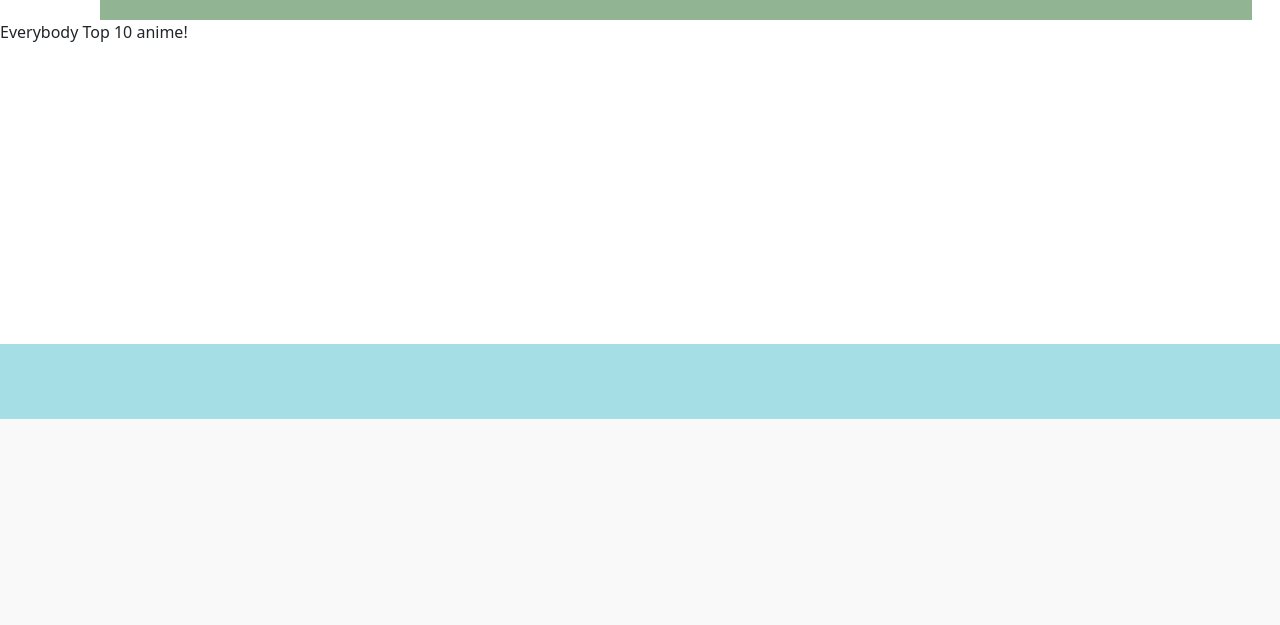
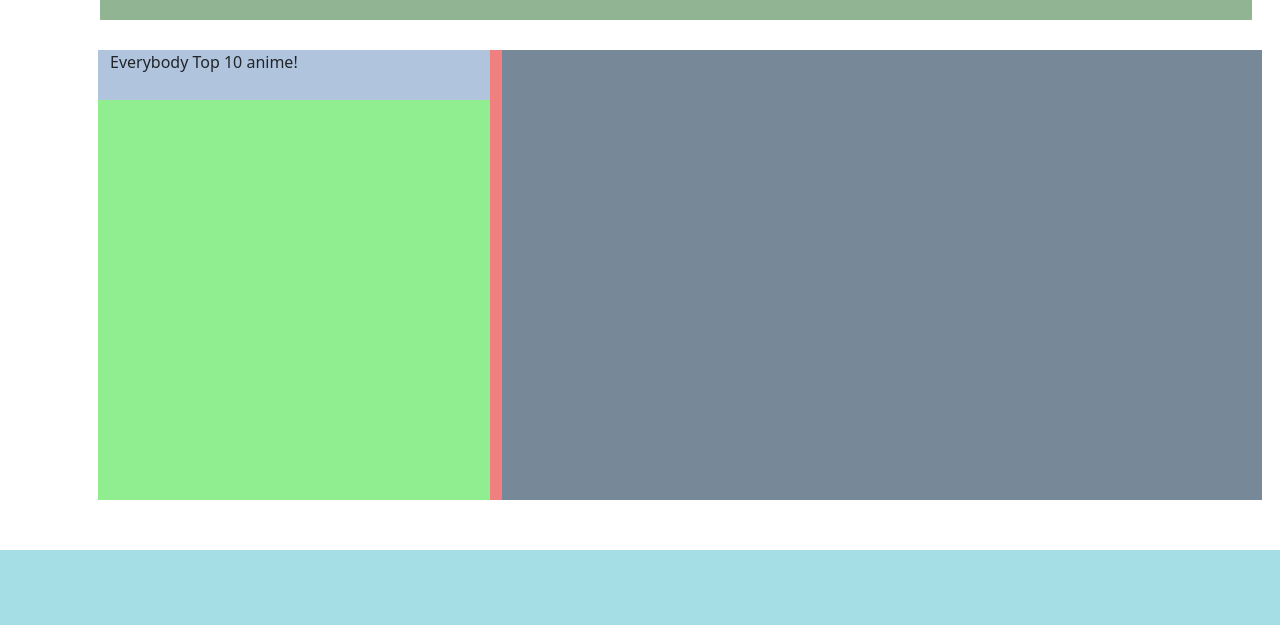
Before and after one commit to Ethan2023go/Anime_web, a PHP site: page / in a window 1280 px wide; the page is wider, and only the part inside the window is pictured. Shown: the part 2080-2705 px from the top of that part. Before the commit the page ends 2499 px from the top of that part, so only its background shows below. Run offline with PHP 8.4, Linux system fonts and the light colour scheme.

Commit message:
完成首頁 投票欄切版 & 後端頁面 navbar 滑動效果

```diff
--- a/css/css.css
+++ b/css/css.css
@@ -1,7 +1,8 @@
 .all{
     height: 200vh;
     background-size: cover;
-    background-color:#FCFAF2
+    background-color:#FCFAF2;
+    /* overflow: hidden;   */
     /* body級別的，記得別設寬度 */
 }
 .man{
@@ -24,6 +25,8 @@
 
 }
 .ifr_box{
+ width: 100%;
+ /* background-color: lightsalmon; */
  position: relative;
 }
 
@@ -31,8 +34,8 @@
 position: absolute;
 left: 0;
 top:0;
-height: 600px;
-width: 1400px;
+height: 100%;
+width: 100%;
 }
 
 .news{
@@ -119,7 +122,27 @@ width: 1400px;
 .foot{
     width: 100%;
     height: 75px;
-    margin-top: 300px;
+    margin-top: 50px;
     background-color:#A5DEE4;
     backdrop-filter: blur(5px) saturate(150%);
 }
+.vote{
+    width: 90%;
+    height: 450px;
+    background-color: lightcoral;
+    margin-top: 30px;
+    margin-left: 110px;
+    /* display: flex; */
+}
+ .vote_opt{
+    height: 400px;
+    background-color: lightgreen;
+}
+ .vote_pic{
+    height: 450px;
+    background-color: lightslategrey;
+}
+.vote_title{
+     height: 50px;
+     background-color: lightsteelblue;
+}
--- a/index.php
+++ b/index.php
@@ -4,7 +4,7 @@
 <head>
   <meta charset="UTF-8">
   <meta name="viewport" content="width=device-width, initial-scale=1.0">
-  <title>Document</title>
+  <title>首頁</title>
   <link href="https://cdn.jsdelivr.net/npm/bootstrap@5.3.2/dist/css/bootstrap.min.css" rel="stylesheet">
   <link rel="stylesheet" href="https://cdnjs.cloudflare.com/ajax/libs/font-awesome/6.4.2/css/all.min.css" integrity="sha512-z3gLpd7yknf1YoNbCzqRKc4qyor8gaKU1qmn+CShxbuBusANI9QpRohGBreCFkKxLhei6S9CQXFEbbKuqLg0DA==" crossorigin="anonymous" referrerpolicy="no-referrer" />
   <script src="https://cdn.jsdelivr.net/npm/bootstrap@5.3.2/dist/js/bootstrap.bundle.min.js"></script>
@@ -56,7 +56,7 @@
     <div class="animation_wall text-center ">
       <!-- iframe自動輪播 -->
       <div class="ifr_box">
-        <iframe class="border border-light mt-1" width="1400" height="600" src="https://www.youtube.com/embed/CMF3qeu7fHY?rel=0&autoplay=1&loop=1&playlist=CMF3qeu7fHY&mute=1&controls=0 " title="YouTube video player" frameborder="1" allow="accelerometer; autoplay; clipboard-write; encrypted-media; gyroscope; picture-in-picture; web-share" allowfullscreen></iframe>
+        <iframe class="border border-light mt-1" width="100%" height="100%" src="https://www.youtube.com/embed/CMF3qeu7fHY?rel=0&autoplay=1&loop=1&playlist=CMF3qeu7fHY&mute=1&controls=0 " title="YouTube video player" frameborder="1" allow="accelerometer; autoplay; clipboard-write; encrypted-media; gyroscope; picture-in-picture; web-share" allowfullscreen></iframe>
         <div class="mask">
 
         </div>
@@ -92,7 +92,8 @@
 
         <div class="card3">
           <div class="card_img">
-        <img class="C_img_size" src="./imgs/monster_world.jpg" alt="">        </div>
+            <img class="C_img_size" src="./imgs/monster_world.jpg" alt="">
+          </div>
           <div class="card_body">
             魔物獵人
           </div>
@@ -100,7 +101,8 @@
 
         <div class="card4">
           <div class="card_img">
-        <img class="C_img_size" src="./imgs/resident evil4.jpg" alt="">        </div>
+            <img class="C_img_size" src="./imgs/resident evil4.jpg" alt="">
+          </div>
           <div class="card_body">
             經典惡靈古堡
           </div>
@@ -129,8 +131,20 @@
     </div>
     <!-- vote-->
     <div class="vote">
-      <div class="">Everybody Top 10 anime!</div>
+      <div class="row">
+        <div class="col-4">
+          <div class="row">
+            <div class="co1 vote_title">Everybody Top 10 anime!</div>
 
+            <div class="col-12 vote_opt"></div>
+          </div>
+        </div>
+        <div class="col-8">
+          <div class="vote_pic ">
+
+          </div>
+        </div>
+      </div>
     </div>
 
 
@@ -144,7 +158,6 @@
 
 
 <script>
-
   // 定義儲存上次點擊的id和隱藏狀態
   let tmpId = "";
   let tmpHide = 0;
@@ -162,12 +175,12 @@
     if (id == tmpId) {
       // 如果相同則進行顯示/隱藏切換
       if (tmpHide == 1) {
-                $(document).ready(function () {
+        $(document).ready(function() {
           $("#pic_img").fadeOut(2000);
           tmpHide = 0;
         });
       } else {
-                $(document).ready(function () {
+        $(document).ready(function() {
           $("#pic_img").fadeIn(2000);
         });
         tmpHide = 1;
@@ -177,7 +190,7 @@
       // 如果不同,先淡入
       $("#pic_img").fadeIn(1000);
 
-            $(document).ready(function () {
+      $(document).ready(function() {
 
         // 再替換圖片並淡出
         $("#pic_img").fadeOut(2000);
@@ -199,8 +212,6 @@
     tmpId = id;
 
   }
-
-
 </script>
 
 </html>
```
Also changed, not shown: back.php (added, +62 -0 lines), css/back.css (added, +17 -0 lines), test_pic.html (deleted, +0 -93 lines). Lines whose indentation alone changed are shown as unchanged.
